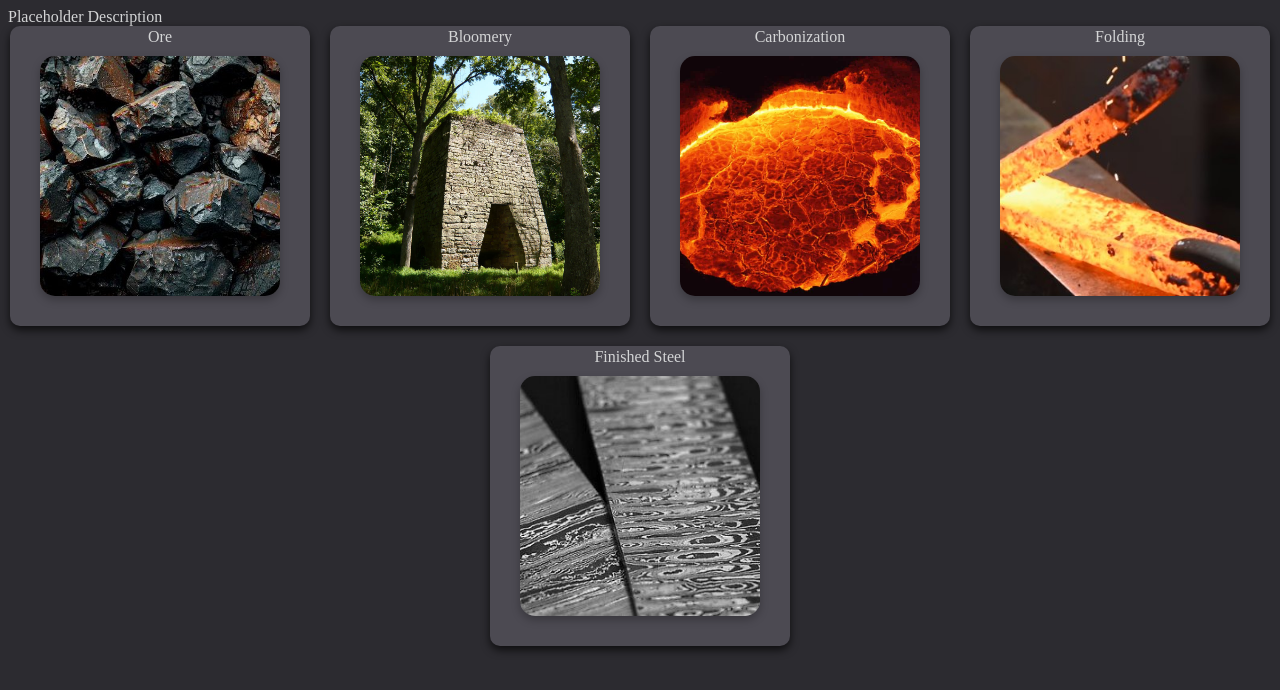
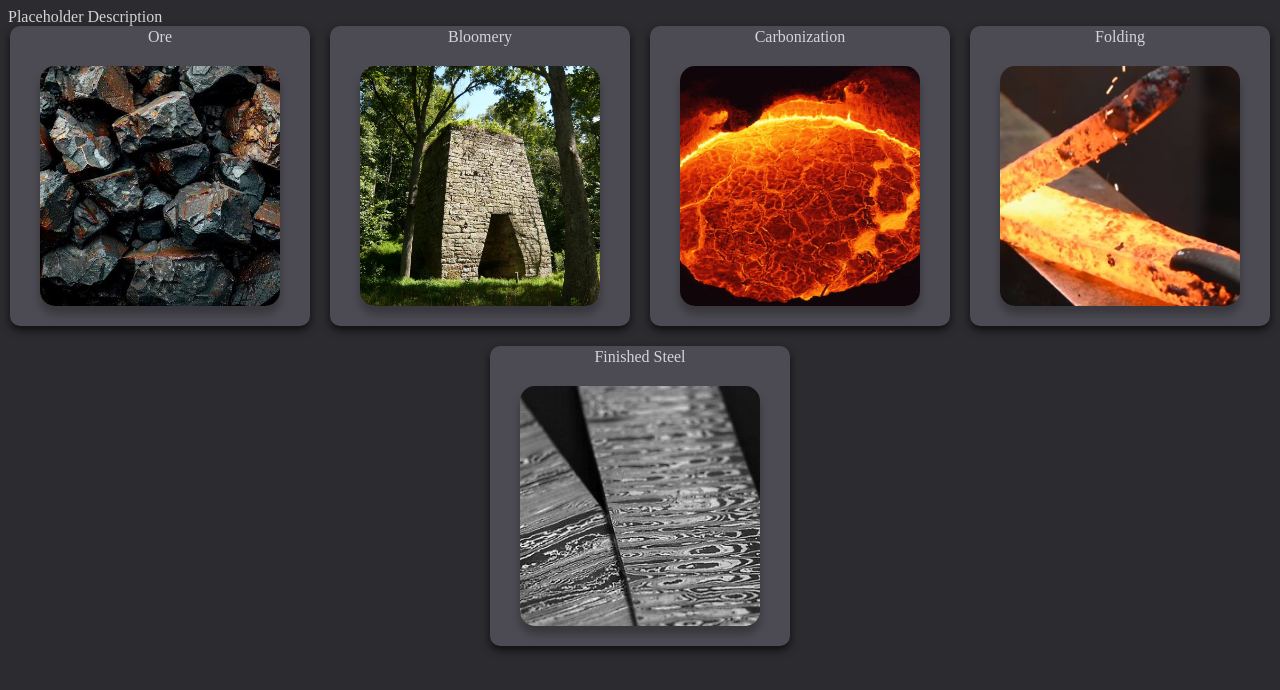
Before and after one commit to 66heavy/damascus-process-documentation, a plain HTML site: page index.html in a window 1280 px wide. Drawn offline with Linux system fonts and the light colour scheme.

Commit message:
deleted the bad stuff

```diff
--- a/styles.css
+++ b/styles.css
@@ -26,7 +26,8 @@ body {
     object-fit: cover;
     vertical-align: center;
     border-radius: 15px;
-    box-shadow: 0 4px 8px rgba(0, 0, 0, 0.26);
+    box-shadow: 0 8px 8px rgba(0, 0, 0, 0.26);
+    margin: 10px;
    }
 .section-title {
     margin: 2px 0 10px 0;
```
Also changed, not shown: .src/assets/carbon-2.jpg (deleted), .src/assets/iron-ore.jpg (deleted).
